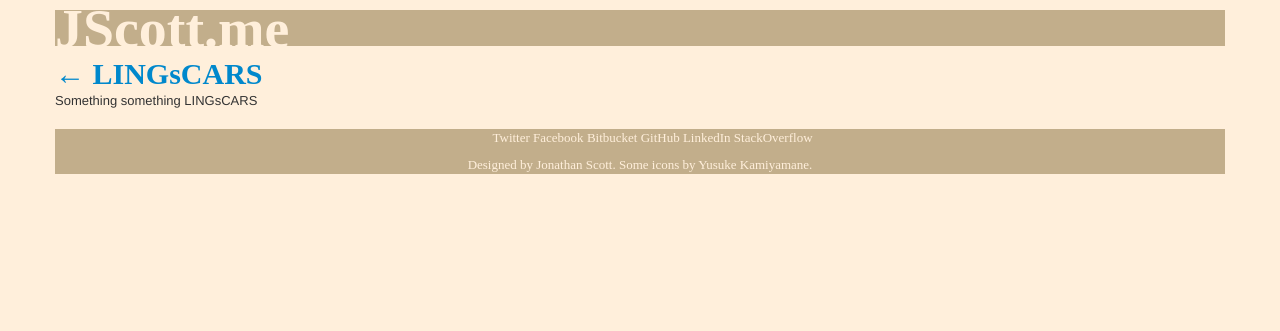
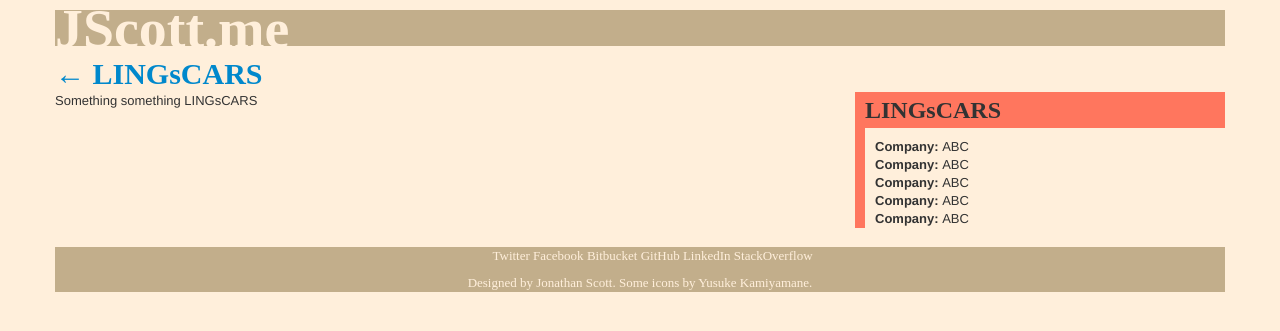
Before and after one commit to jscott1989/jscott1989.github.com, a Jekyll site: the page built from _posts/2008-01-13-lingscars.html, in a window 1280 px wide. Shown: the top 331 px of the page. Built offline with Jekyll 4.4.1, drawn with Linux system fonts in a browser that asks for light colours; nearby versions of some CDN libraries; some web fonts are replaced.

```diff
--- /dev/null
+++ b/_layouts/job.html
@@ -0,0 +1,31 @@
+---
+layout: base
+---
+<div class="row">
+	<div class="span12">
+		<h1><a href="/">&larr; {{ page.title }}</a></h1>
+	</div>
+</div>
+<div class="row">
+	<div class="span8">
+		{{ content }}
+	</div>
+
+	<div class="span4">
+		<div class="colour1">
+			<div class="inner">
+				<h2>{{page.title}}</h2>
+				<div class="content">
+					<p>
+						<strong>Company: </strong> ABC<br />
+						<strong>Company: </strong> ABC<br />
+						<strong>Company: </strong> ABC<br />
+						<strong>Company: </strong> ABC<br />
+						<strong>Company: </strong> ABC
+					</p>
+				</div>
+			</div>
+		</div>
+	</div>
+</div>
+</article>
--- a/_posts/2008-01-13-lingscars.html
+++ b/_posts/2008-01-13-lingscars.html
@@ -1,5 +1,5 @@
 ---
-layout: portfolio
+layout: job
 title: LINGsCARS
 category: portfolio
 company-info: LOOL
--- a/index.html
+++ b/index.html
@@ -11,7 +11,7 @@
 				<img class="hidden-phone" src="/static/img/jonny.png">
 				<p>I'm a software developer working at <a href="http://www.wazoku.com">Wazoku</a>. I prefer working with Python or Javascript, although my most recent project is a <a href="http://seaweedplayer.com">long distance media player</a> created in Objective-C.</p>
 
-				<p>I've got experience with Python, PHP, Java, HTML, CSS, Javascript, and a few other languages. <a href="#">Check out my CV</a> or <a href="#">contact me</a> if you have an interesting project I'd be a good match for.</p>
+				<p>I've got experience with Python, PHP, Java, HTML, CSS, Javascript, and a few other languages. <a href="#">Check out my CV</a> or contact me at <a class="cma" href="jscott.me" title="jonathan">myfirstnameATthisdomain.me</a> if you have an interesting project I'd be a good match for.</p>
 			</div>
 		</div>
 	</div>
--- a/static/js/main.js
+++ b/static/js/main.js
@@ -15,4 +15,12 @@
 			});
 		});
 	}
+
+
+	$('.cma').each(function() {
+		var href = $(this).attr('title') + '@' + $(this).attr('href');
+		$(this).text(href);
+		$(this).attr('href', 'm' + 'ai' + 'lto' + ':' + href);
+		$(this).removeAttr('title');
+	});
 });
```
